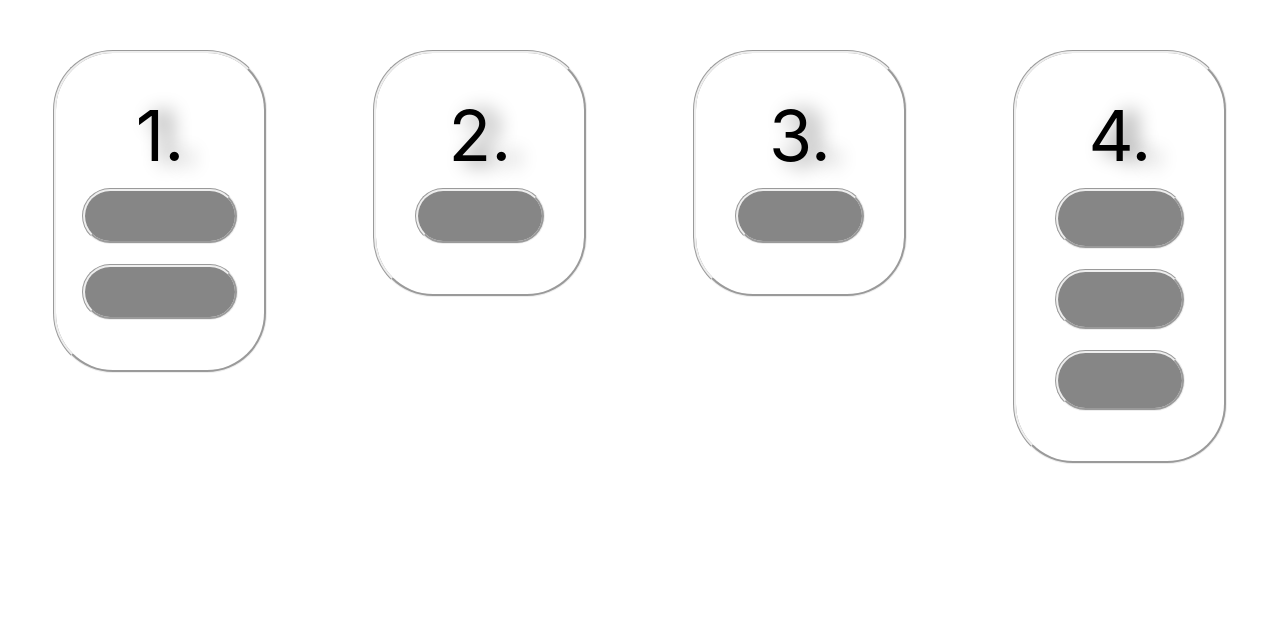
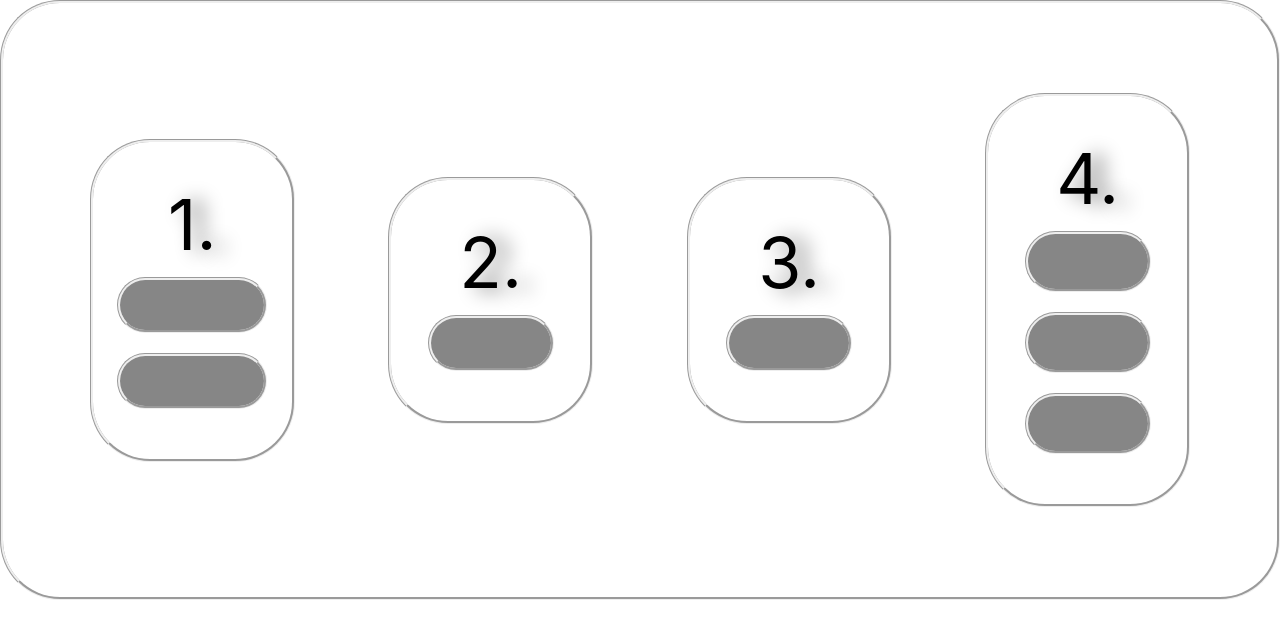
Before and after one commit to MMarek/exercises_site, a React (Create React App) app: page /#/ in a window 1280 px wide. Shown: the top 638 px of the page. Built offline with nearby package versions, Linux system fonts and the light colour scheme.

Commit message:
fourth loop exercise + style corrections

```diff
--- a/src/components/Home/Home.js
+++ b/src/components/Home/Home.js
@@ -8,7 +8,7 @@ class Home extends Component {
 
     render() {
         return (
-            <section className='test'>
+            <section className='home'>
               <Loops01/>
               <Loops02/>
               <Loops03/>
--- a/src/components/Home/Loops/Loops04.js
+++ b/src/components/Home/Loops/Loops04.js
@@ -35,8 +35,6 @@ class Number extends Component {
             let random = Math.floor(Math.random() * 9 + 1);
             arr.push(random)
         }
-
-        console.log(arr);
 
         let duplicatedValues = [];
 
--- a/src/scss/_loops.scss
+++ b/src/scss/_loops.scss
@@ -1,13 +1,20 @@
-.test {
+.home {
   display: flex;
   flex-direction: row;
   justify-content: space-between;
+  align-items: center;
+  align-content: center;
+  height: 100%;
+  border: groove;
+  border-radius: 60px;
+  padding: 40px;
 }
 
 .loops {
   display: flex;
   flex-direction: column;
   align-items: center;
+  //width: 30%;
   overflow: hidden;
   border: groove;
   border-radius: 60px;
@@ -53,6 +60,7 @@
   display: flex;
   flex-direction: column;
   align-items: center;
+  //width: 30%;
   overflow: hidden;
   border: groove;
   border-radius: 60px;
@@ -84,6 +92,7 @@
   display: flex;
   flex-direction: column;
   align-items: center;
+  //width: 30%;
   overflow: hidden;
   border: groove;
   border-radius: 60px;
@@ -115,6 +124,7 @@
   display: flex;
   flex-direction: column;
   align-items: center;
+  //width: 30%;
   overflow: hidden;
   border: groove;
   border-radius: 60px;
```
